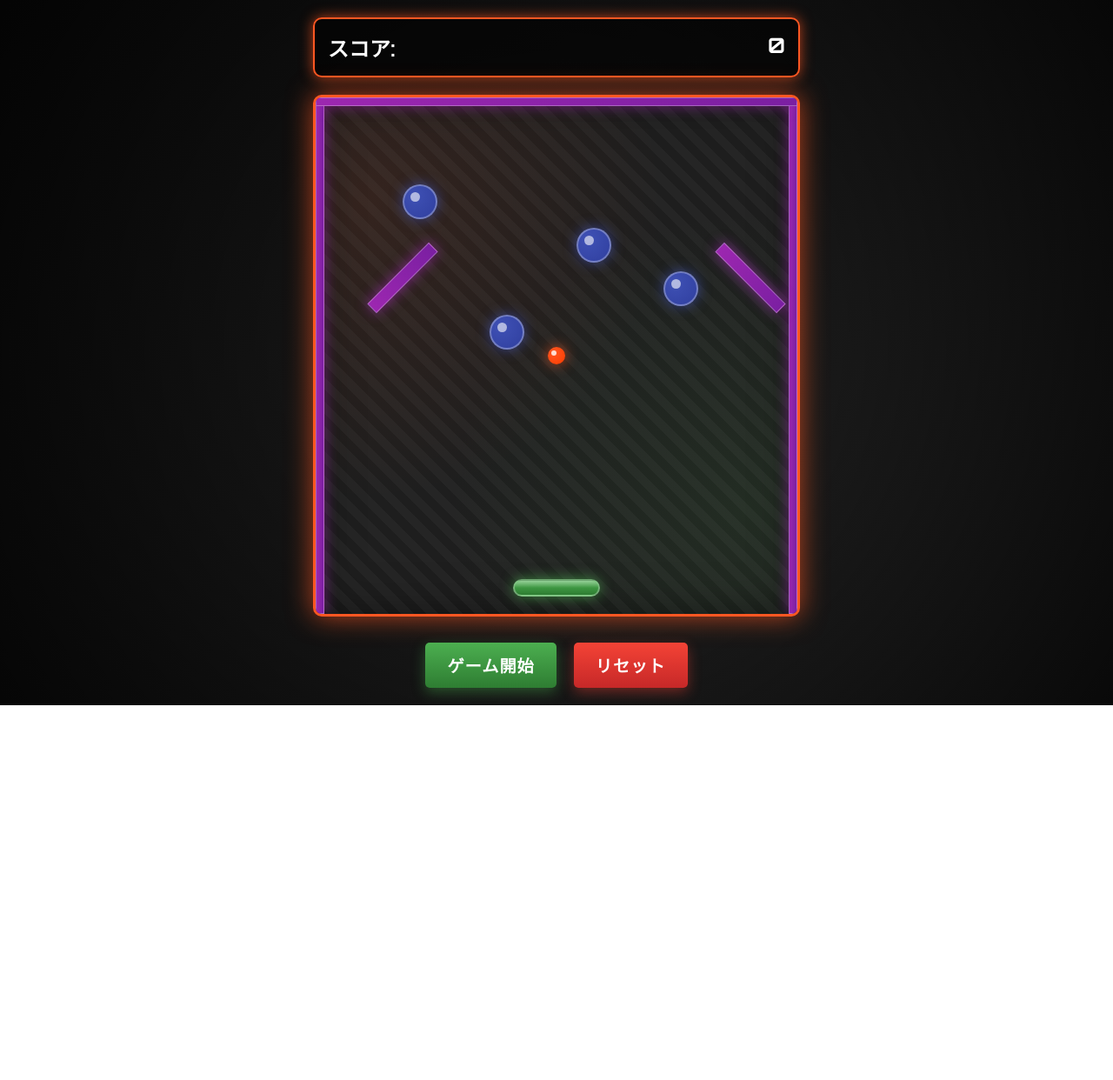
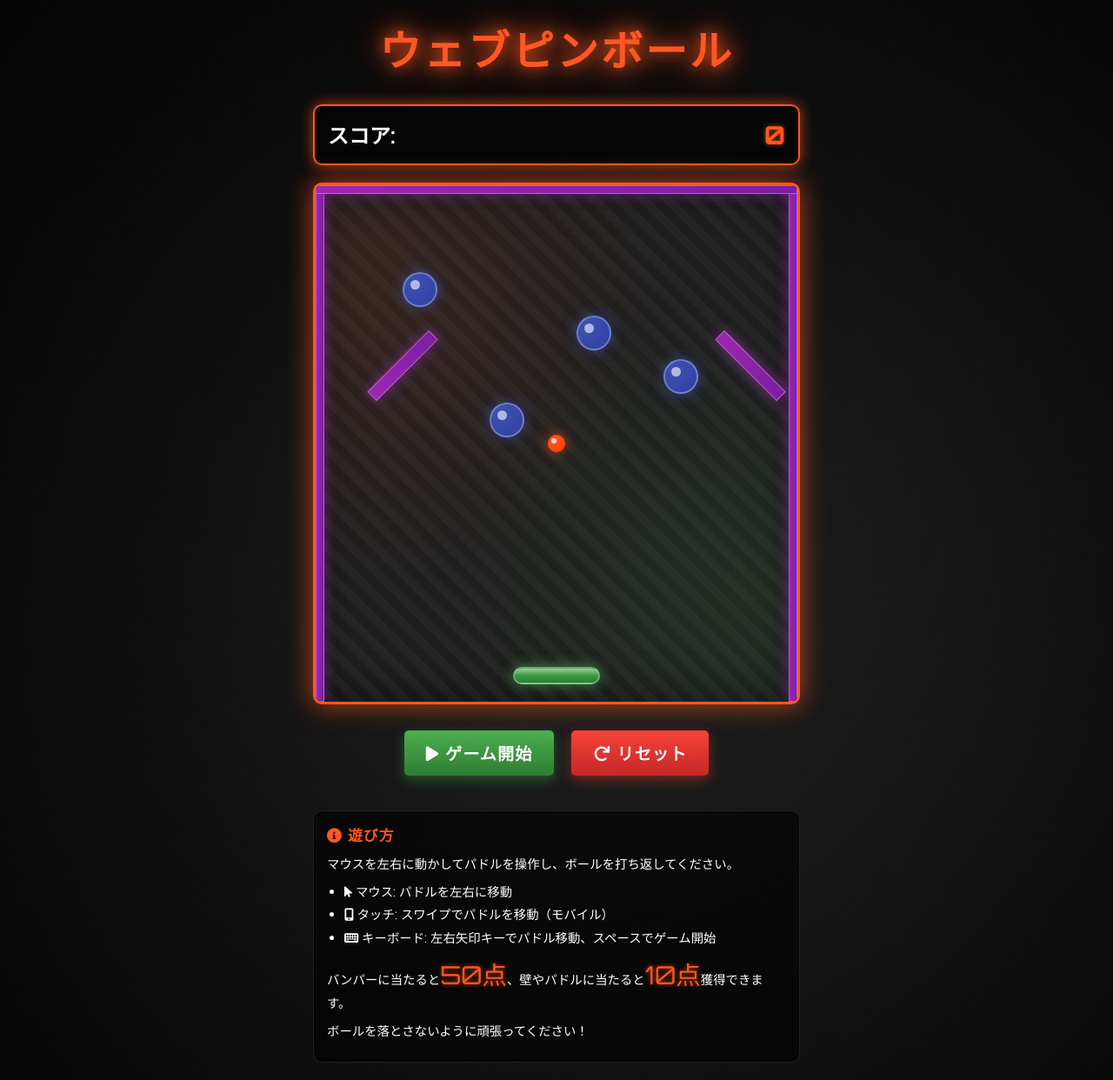
Before and after one commit to hiromi-2000/web-pinball-game, a plain HTML site: page index.html in a window 1280 px wide. Shown: the whole page at 87% size. Before the commit the page ends 811 px from the top, so only its background shows below. Drawn offline with Linux system fonts and the light colour scheme.

Commit message:
HTMLを更新：タイトルと説明を追加し、アイコンを導入

```diff
--- a/index.html
+++ b/index.html
@@ -7,18 +7,38 @@
     <link rel="stylesheet" href="style.css" />
     <!-- JavaScriptをdeferで読み込み -->
     <script src="script.js" defer></script>
+    <!-- Font Awesome -->
+    <link rel="stylesheet" href="https://cdnjs.cloudflare.com/ajax/libs/font-awesome/6.0.0/css/all.min.css" />
   </head>
   <body>
     <div class="game-container">
-      <div class="score-board">スコア: <span id="score">0</span></div>
+      <h1 class="title">ウェブピンボール</h1>
+
+      <div class="score-board">
+        <span>スコア:</span> <span id="score" class="score-value">0</span>
+      </div>
+
       <div class="game-area" id="game-area">
         <div class="ball" id="ball"></div>
         <div class="paddle" id="paddle"></div>
         <!-- フリッパーやバンパーなどは JavaScript で動的に追加します -->
       </div>
+
       <div class="controls">
-        <button id="start-button">ゲーム開始</button>
-        <button id="reset-button">リセット</button>
+        <button id="start-button"><i class="fas fa-play"></i> ゲーム開始</button>
+        <button id="reset-button"><i class="fas fa-redo"></i> リセット</button>
+      </div>
+
+      <div class="instructions">
+        <h3><i class="fas fa-info-circle"></i> 遊び方</h3>
+        <p>マウスを左右に動かしてパドルを操作し、ボールを打ち返してください。</p>
+        <ul>
+          <li><i class="fas fa-mouse-pointer"></i> マウス: パドルを左右に移動</li>
+          <li><i class="fas fa-mobile-alt"></i> タッチ: スワイプでパドルを移動（モバイル）</li>
+          <li><i class="fas fa-keyboard"></i> キーボード: 左右矢印キーでパドル移動、スペースでゲーム開始</li>
+        </ul>
+        <p>バンパーに当たると<span class="score-value">50点</span>、壁やパドルに当たると<span class="score-value">10点</span>獲得できます。</p>
+        <p>ボールを落とさないように頑張ってください！</p>
       </div>
     </div>
   </body>
```
